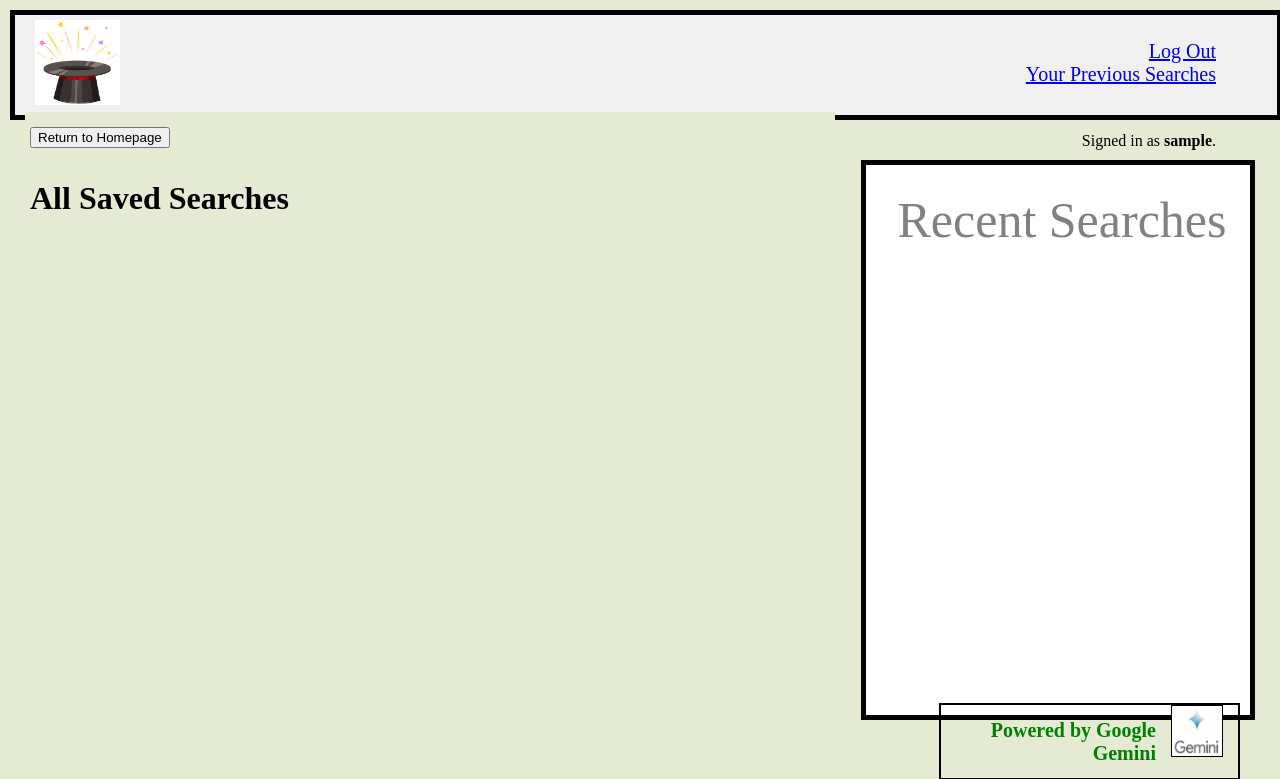
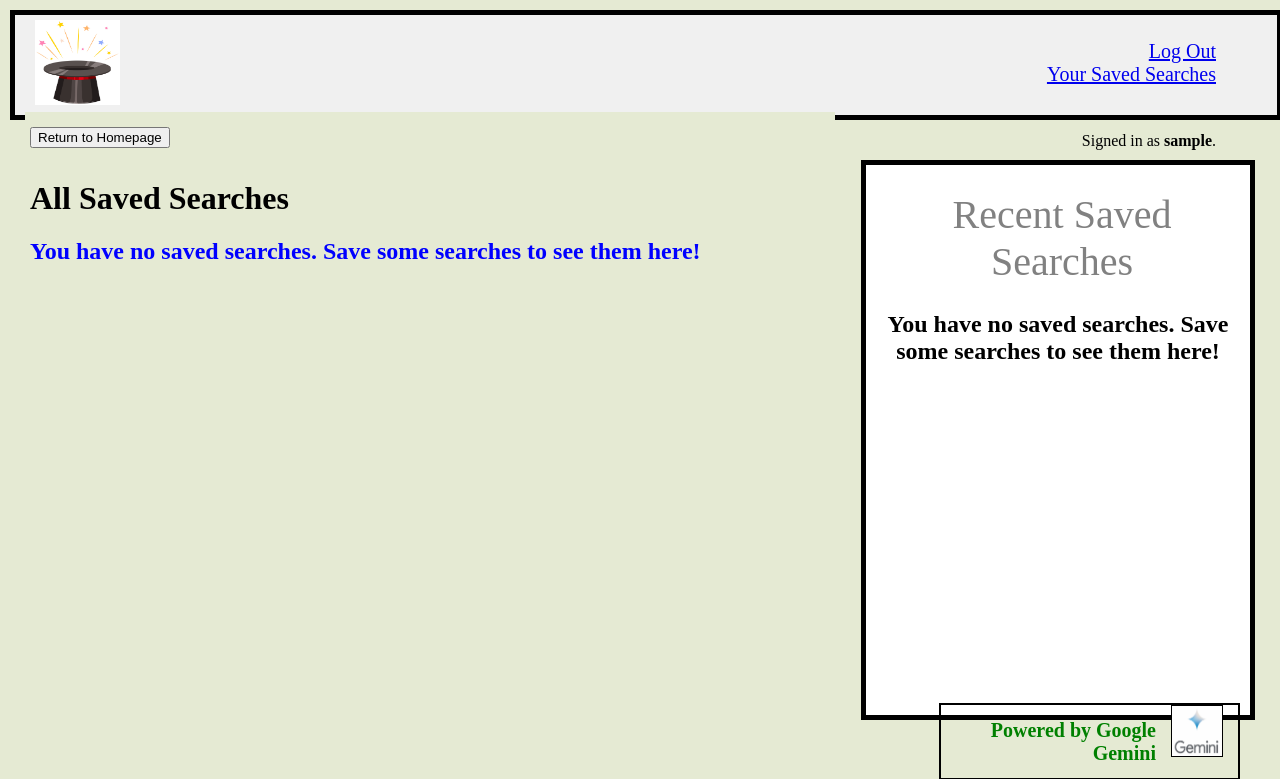
Before and after one commit to DurjaMan27/sourcerer, a Django app: a page that uses sourcerer/sourcing/templates/sourcing/layout.html in a window 1280 px wide. Shown: the top 779 px of the page. Run offline with Django 4.2, Linux system fonts and the light colour scheme; the visitor is signed in with stand-in values (Sample User, id 1); data that the repository does not hold is empty.

Commit message:
Making sure that accurate msgs are displayed if no saved searches

```diff
--- a/sourcerer/sourcing/static/sourcing/styles.css
+++ b/sourcerer/sourcing/static/sourcing/styles.css
@@ -129,7 +129,7 @@ textarea {
 .sidenav a {
     padding: 6px 8px 6px 16px;
     text-decoration: none;
-    font-size: 50px;
+    font-size: 40px;
     color: #818181;
     display: block;
     text-align: center;
--- a/sourcerer/sourcing/templates/sourcing/homepage.html
+++ b/sourcerer/sourcing/templates/sourcing/homepage.html
@@ -11,6 +11,9 @@
 
 {% block sidebar %}
     {% if user.is_authenticated %}
+        {% if searchesNumber == 0 %}
+            <h2 style="color: black; text-align: center;">You have no saved searches. Save some searches to see them here!</h2>
+        {% else %}
             {% for search in sidebarSearch %}
                 <a href="{% url 'goToSearch' search.searchID %}">
                     <div class="recentSearch">
@@ -20,6 +23,7 @@
                     </div>
                 </a>
             {% endfor %}
+        {% endif %}
     {% else %}
         <a style="text-align: center; padding-top: 15px; font-size: 25px; color: black;">Sign-in to see previous search results.</a>
     {% endif %}
--- a/sourcerer/sourcing/templates/sourcing/layout.html
+++ b/sourcerer/sourcing/templates/sourcing/layout.html
@@ -24,7 +24,7 @@
                     <div class="nav-item">
                         <a class="nav-link" href="{% url 'logout' %}">Log Out</a>
                         <p></p>
-                        <a class="nav-link" href="{% url 'savedSearches' user %}">Your Previous Searches</a>
+                        <a class="nav-link" href="{% url 'savedSearches' user %}">Your Saved Searches</a>
                     </div>
                 {% else %}
                     <div class="nav-item">
@@ -40,7 +40,7 @@
             {% endblock %}
         </div>
         <div class="sidenav">
-            <a>Recent Searches</a>
+            <a>Recent Saved Searches</a>
             {% block sidebar %}
             {% endblock %}
         </div>
--- a/sourcerer/sourcing/templates/sourcing/results.html
+++ b/sourcerer/sourcing/templates/sourcing/results.html
@@ -26,6 +26,9 @@
 
 {% block sidebar %}
     {% if user.is_authenticated %}
+        {% if searchesNumber == 0 %}
+            <h2 style="color: black; text-align: center;">You have no saved searches. Save some searches to see them here!</h2>
+        {% else %}
             {% for search in sidebarSearch %}
                 <a href="{% url 'goToSearch' search.searchID %}">
                     <div class="recentSearch">
@@ -35,6 +38,7 @@
                     </div>
                 </a>
             {% endfor %}
+        {% endif %}
     {% else %}
         <a style="text-align: center; padding-top: 15px; font-size: 25px; color: black;">Sign-in to see previous search results.</a>
     {% endif %}
--- a/sourcerer/sourcing/templates/sourcing/savedSearches.html
+++ b/sourcerer/sourcing/templates/sourcing/savedSearches.html
@@ -3,6 +3,9 @@
 {% block body %}
     <a href="{% url 'homepage' %}"><button style="margin-bottom:10px;">Return to Homepage</button></a>
     <h1>All Saved Searches</h1>
+    {% if searchesNumber == 0 %}
+        <h2 style="color: blue">You have no saved searches. Save some searches to see them here!</h2>
+    {% else %}
         {% for search in savedSearches %}
             <a href="{% url 'results' search.searchID %}">
                 <div class="recentSearchAll">
@@ -12,10 +15,14 @@
                 </div>
             </a>
         {% endfor %}
+    {% endif %}
 {% endblock %}
 
 {% block sidebar %}
     {% if user.is_authenticated %}
+        {% if searchesNumber == 0 %}
+            <h2 style="color: black; text-align: center;">You have no saved searches. Save some searches to see them here!</h2>
+        {% else %}
             {% for search in sidebarSearch %}
                 <a href="{% url 'results' search.searchID %}">
                     <div class="recentSearch">
@@ -25,6 +32,7 @@
                     </div>
                 </a>
             {% endfor %}
+        {% endif %}
     {% else %}
         <a style="text-align: center; padding-top: 15px; font-size: 25px; color: black;">Sign-in to see previous search results.</a>
     {% endif %}
--- a/sourcerer/sourcing/views.py
+++ b/sourcerer/sourcing/views.py
@@ -143,7 +143,8 @@ def homepage(request):
                 return render(request, "sourcing/homepage.html", {
                     'form': NewSearchForm,
                     'sidebarSearch': searches,
-                    'message': ""
+                    'message': "",
+                    "searchesNumber": len(searches)
                 })
             else:
                 return render(request, "sourcing/homepage.html", {
@@ -157,7 +158,8 @@ def homepage(request):
             return render(request, "sourcing/homepage.html", {
                 'form': NewSearchForm,
                 'sidebarSearch': searches,
-                'message': ""
+                'message': "",
+                "searchesNumber": len(searches)
             })
         else:
             return render(request, "sourcing/homepage.html", {
@@ -175,7 +177,8 @@ def results(request, searchID):
             "search": search,
             "sidebarSearch": searches,
             "results": results,
-            "copy": False
+            "copy": False,
+            "searchesNumber": len(searches)
         })
     else:
         return render(request, "sourcing/results.html", {
@@ -198,7 +201,8 @@ def citations(request, searchID):
             "search": search,
             "sidebarSearch": searches,
             "results": results,
-            "copy": True
+            "copy": True,
+            "searchesNumber": len(searches)
         })
     else:
         return render(request, "sourcing/results.html", {
@@ -213,7 +217,8 @@ def savedSearches(request, username):
     sidebar = searches[::-1][:5]
     return render(request, "sourcing/savedSearches.html", {
         "savedSearches": searches[::-1],
-        "sidebarSearch": sidebar
+        "sidebarSearch": sidebar,
+        "searchesNumber": len(searches)
     })
 
 @login_required
```
Lines whose indentation alone changed are shown as unchanged.
